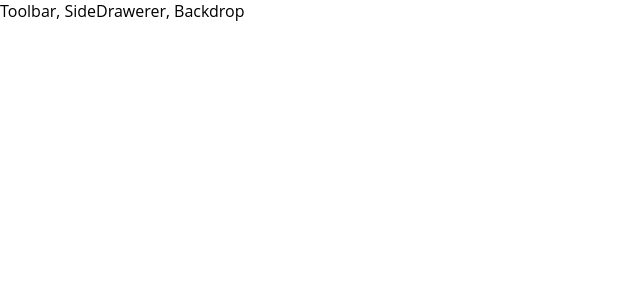
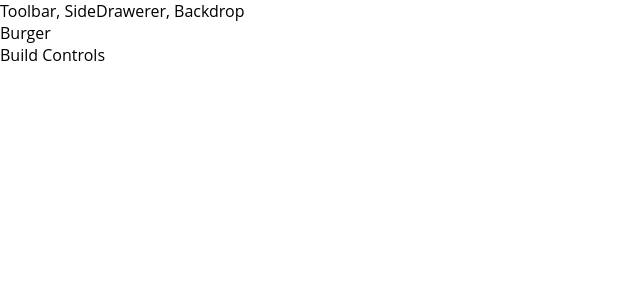
Before and after one commit to kev2480/react-build-a-burger-udemy-course, a React (Create React App) app: page / in a window 1280 px wide. Shown: the top 300 px of the page, without its empty margins (0-640 px from the left). Built offline with nearby package versions, Linux system fonts and the light colour scheme; the HTML template or start-up script is replaced by a standard one.

Commit message:
Burger Builder component placeholder

```diff
--- a/src/App.js
+++ b/src/App.js
@@ -1,10 +1,13 @@
 import React from 'react';
 import Layout from './componants/Layout/Layout'
+import BurgerBuilder from './containers/BurgerBuilder/BurgerBuilder'
 
 function App() {
   return (
     <div>
-      <Layout></Layout>
+      <Layout>
+        <BurgerBuilder></BurgerBuilder>
+      </Layout>
     </div>
   );
 }
--- /dev/null
+++ b/src/containers/BurgerBuilder/BurgerBuilder.js
@@ -0,0 +1,15 @@
+import React, { Component } from 'react';
+import Aux from '../../hoc/Aux';
+
+class BurgerBuilder extends Component {
+  render () {
+    return (
+      <Aux>
+        <div>Burger</div>
+        <div>Build Controls</div>
+      </Aux>
+    );
+  }
+};
+
+export default BurgerBuilder;
```
